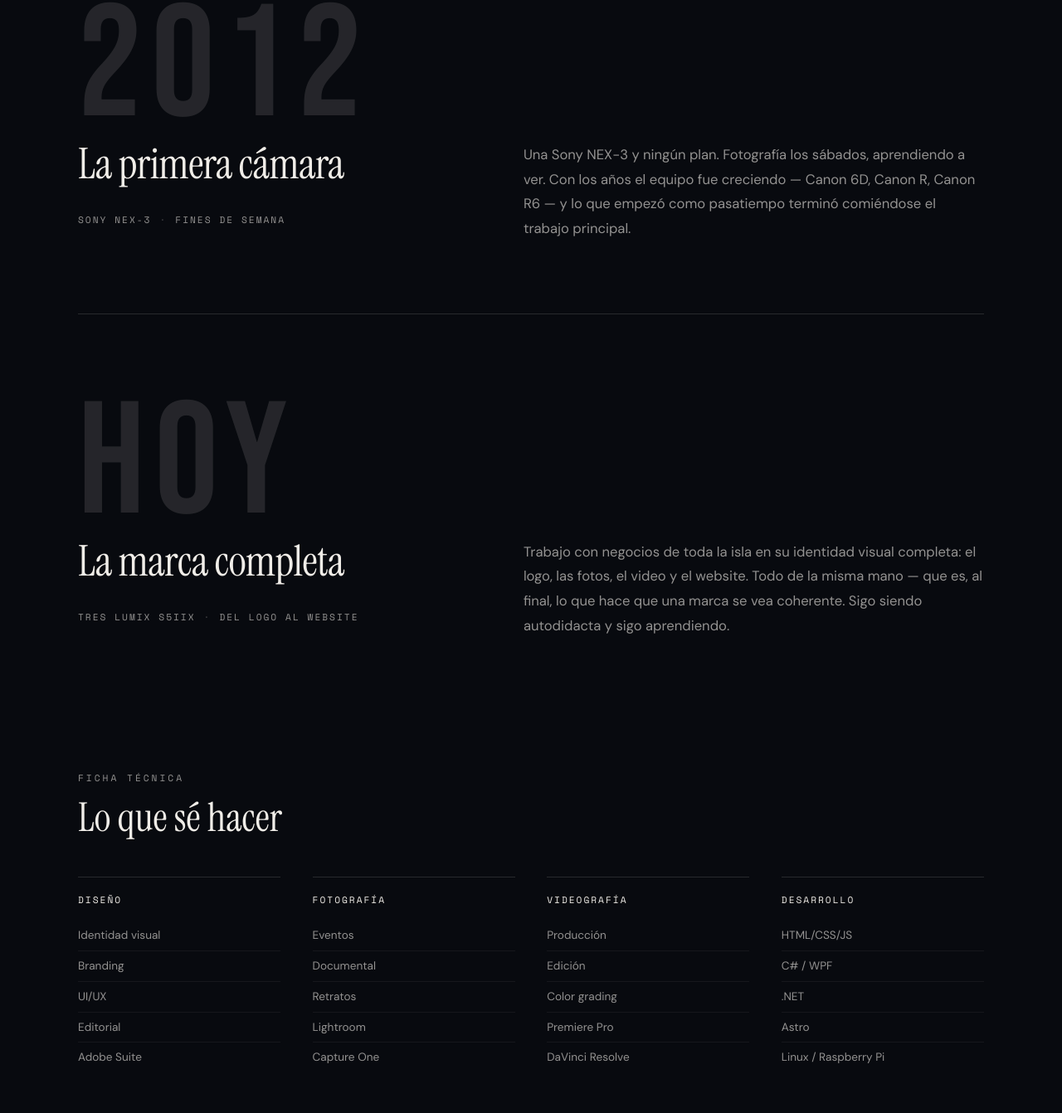
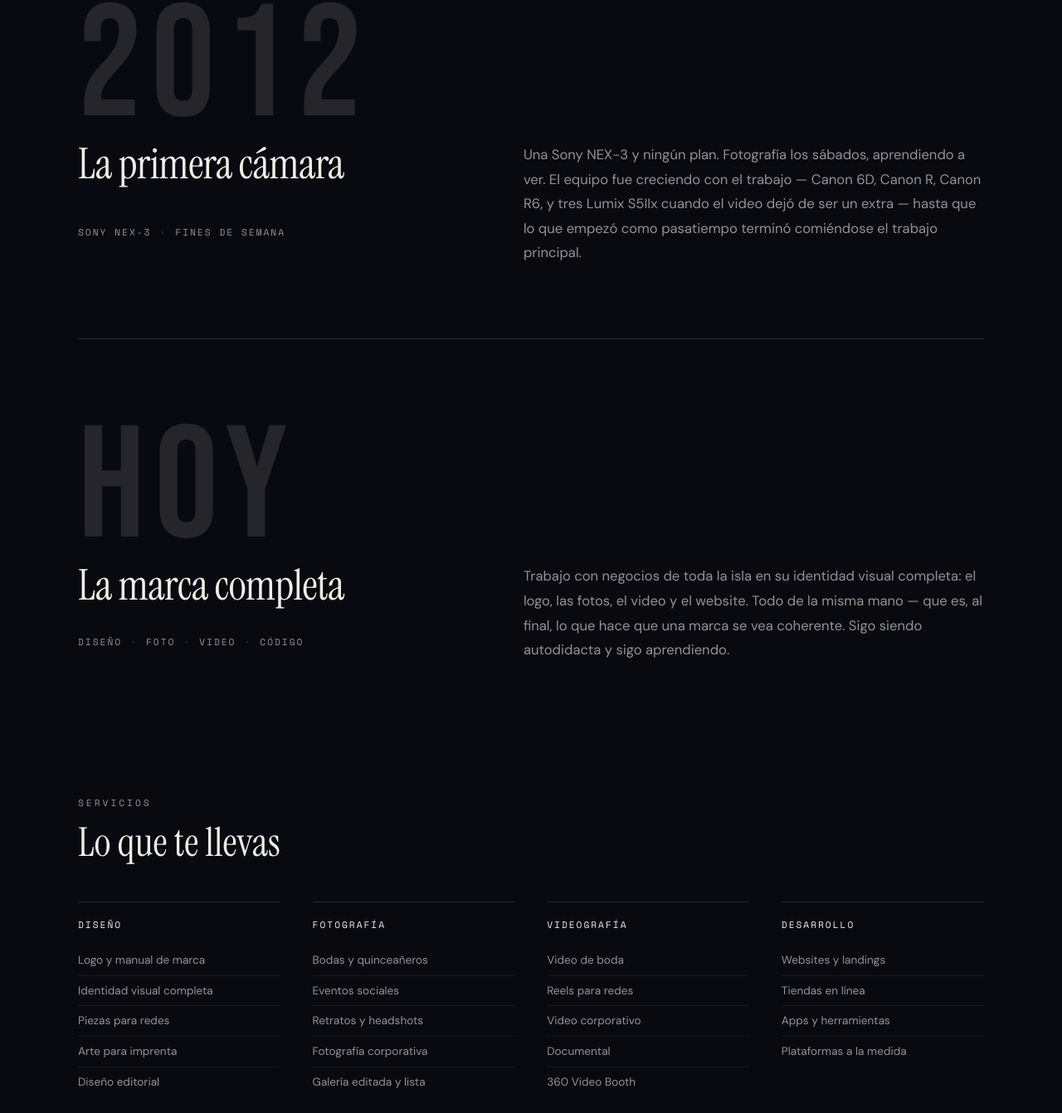
Before and after one commit to marcosstgo/marcossantiago-web, an Astro site: page /sobre-mi in a window 1280 px wide. Shown: the part 1298-2640 px from the top of the page at 83% size. Built offline with nearby package versions, Linux system fonts and the light colour scheme; Astro itself is replaced by a stand-in of ours.

Commit message:
/sobre-mi/: contenido con sentido en vez de inventario
Marcos senalo que "Tres Lumix S5IIx" no tenia sentido como dato del
capitulo "Hoy". Tenia razon y el problema era doble: es fierro (a un
cliente no le dice nada que es un S5IIx) y estaba pareado con "Del logo
al website", que es alcance de servicio — dos cosas distintas en la misma
linea.

- Los Lumix NO se borran: se mueven a la narrativa de 2012, que es donde
  significan algo. Ahi cuentan una historia (el equipo crecio con el
  trabajo: Sony NEX-3 -> Canon -> los Lumix cuando el video dejo de ser
  un extra) en vez de ser una especificacion suelta.
- El dato de "Hoy" pasa a las cuatro disciplinas (DISENO · FOTO · VIDEO ·
  CODIGO), que es su ventaja real: todo sale de la misma mano.
- Para no repetir ese mismo dato, la ficha de apertura cambia "Oficios"
  por "Alcance: Toda la isla".
- La ficha tecnica listaba herramientas (Adobe Suite, .NET, Capture One)
  — eso lo pone cualquiera en un CV y no dice nada del trabajo. Ahora
  lista lo que el cliente recibe: "Logo y manual de marca", "Bodas y
  quinceaneros", "Tiendas en linea". Cada linea corresponde a un servicio
  que existe de verdad en /servicios/, sin inventar ninguno.
- El titulo de esa seccion pasa de "Lo que se hacer" a "Lo que te llevas":
  escrito desde el lado del cliente, no del proveedor.

Co-Authored-By: Claude Opus 4.8 <noreply@anthropic.com>

```diff
--- a/src/pages/sobre-mi.astro
+++ b/src/pages/sobre-mi.astro
@@ -20,12 +20,13 @@ const capitulos = [
     meta: ['Sony NEX-3', 'Fines de semana'],
     titulo: 'La primera cámara',
     texto: `Una Sony NEX-3 y ningún plan. Fotografía los sábados, aprendiendo a ver.
-            Con los años el equipo fue creciendo — Canon 6D, Canon R, Canon R6 — y lo
-            que empezó como pasatiempo terminó comiéndose el trabajo principal.`,
+            El equipo fue creciendo con el trabajo — Canon 6D, Canon R, Canon R6, y tres
+            Lumix S5IIx cuando el video dejó de ser un extra — hasta que lo que empezó
+            como pasatiempo terminó comiéndose el trabajo principal.`,
   },
   {
     anio: 'Hoy',
-    meta: ['Tres Lumix S5IIx', 'Del logo al website'],
+    meta: ['Diseño', 'Foto', 'Video', 'Código'],
     titulo: 'La marca completa',
     texto: `Trabajo con negocios de toda la isla en su identidad visual completa: el logo,
             las fotos, el video y el website. Todo de la misma mano — que es, al final, lo
@@ -34,11 +35,13 @@ const capitulos = [
   },
 ];
 
+/* Lo que el cliente se lleva, no con qué lo hago. Cada línea sale de un
+   servicio que existe de verdad en /servicios/. */
 const ficha = [
-  { cat: 'Diseño',      items: ['Identidad visual', 'Branding', 'UI/UX', 'Editorial', 'Adobe Suite'] },
-  { cat: 'Fotografía',  items: ['Eventos', 'Documental', 'Retratos', 'Lightroom', 'Capture One'] },
-  { cat: 'Videografía', items: ['Producción', 'Edición', 'Color grading', 'Premiere Pro', 'DaVinci Resolve'] },
-  { cat: 'Desarrollo',  items: ['HTML/CSS/JS', 'C# / WPF', '.NET', 'Astro', 'Linux / Raspberry Pi'] },
+  { cat: 'Diseño',      items: ['Logo y manual de marca', 'Identidad visual completa', 'Piezas para redes', 'Arte para imprenta', 'Diseño editorial'] },
+  { cat: 'Fotografía',  items: ['Bodas y quinceañeros', 'Eventos sociales', 'Retratos y headshots', 'Fotografía corporativa', 'Galería editada y lista'] },
+  { cat: 'Videografía', items: ['Video de boda', 'Reels para redes', 'Video corporativo', 'Documental', '360 Video Booth'] },
+  { cat: 'Desarrollo',  items: ['Websites y landings', 'Tiendas en línea', 'Apps y herramientas', 'Plataformas a la medida'] },
 ];
 ---
 <Base
@@ -67,7 +70,7 @@ const ficha = [
           <dl class="ap-ficha" data-focus style="--d:220ms">
             <div><dt>Base</dt><dd>Aibonito, PR</dd></div>
             <div><dt>Desde</dt><dd>2001</dd></div>
-            <div><dt>Oficios</dt><dd>Diseño · Foto · Video · Código</dd></div>
+            <div><dt>Alcance</dt><dd>Toda la isla</dd></div>
           </dl>
         </div>
 
@@ -108,8 +111,8 @@ const ficha = [
     <!-- ── Ficha técnica ── -->
     <section class="ficha-sec">
       <div class="container">
-        <p class="eyebrow" data-focus>Ficha técnica</p>
-        <h2 class="ficha-h" data-focus style="--d:80ms">Lo que sé hacer</h2>
+        <p class="eyebrow" data-focus>Servicios</p>
+        <h2 class="ficha-h" data-focus style="--d:80ms">Lo que te llevas</h2>
         <div class="ficha-grid">
           {ficha.map((f, i) => (
             <div class="ficha-col" data-focus style={`--d:${100 + i * 70}ms`}>
```
